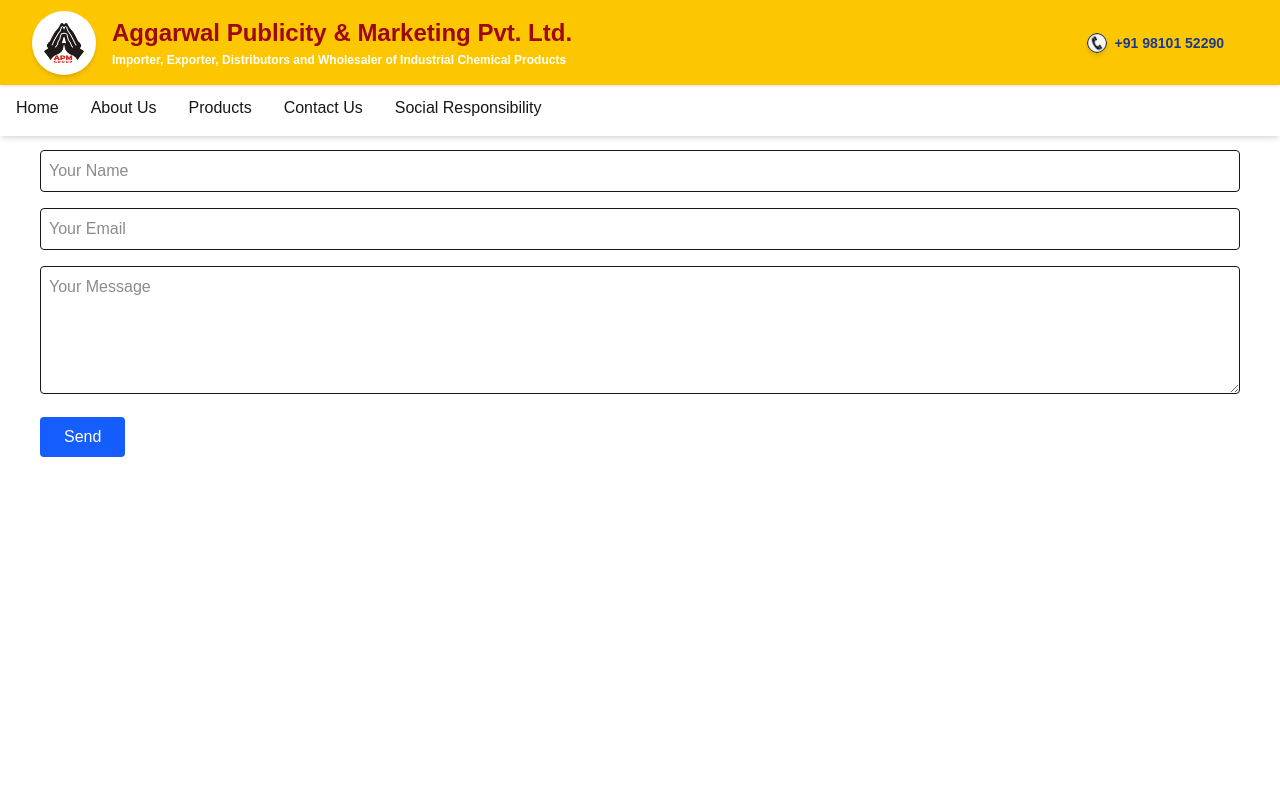
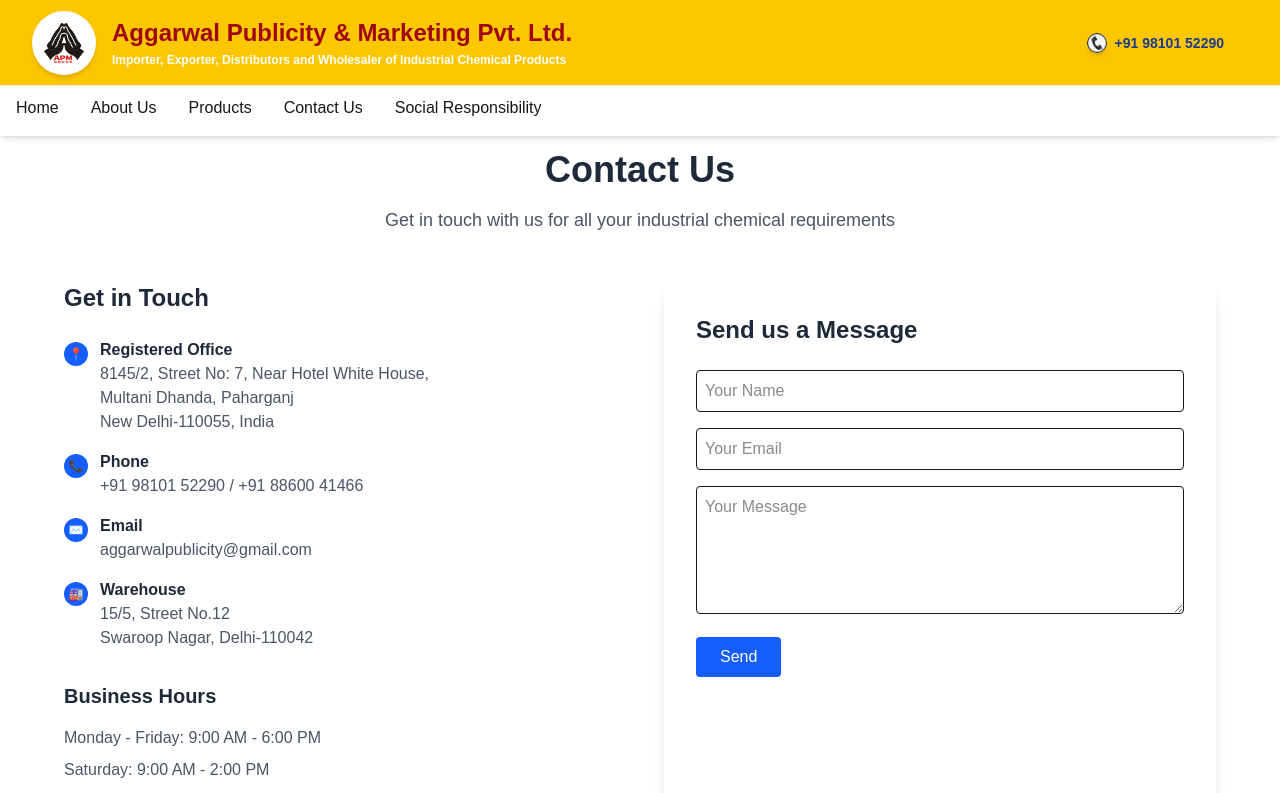
Before and after one commit to Anjali-534/Aggarwal-Publicity, a Next.js app: page /contact in a window 1280 px wide. Shown: the top 793 px of the page. Built offline with nearby package versions, Linux system fonts and the light colour scheme.

Commit message:
edited changes

```diff
--- a/src/app/contact/page.js
+++ b/src/app/contact/page.js
@@ -2,10 +2,106 @@
 import { ContactForm } from '@/components/contact-form';
 
 export default function ContactPage() {
+  const contactInfo = {
+    office: `8145/2, Street No: 7, Near Hotel White House,\nMultani Dhanda, Paharganj\nNew Delhi-110055, India`,
+    phone1: '+91 98101 52290',
+    phone2: '+91 88600 41466',
+    email: 'aggarwalpublicity@gmail.com',
+    warehouse: '15/5, Street No.12\nSwaroop Nagar, Delhi-110042',
+    hours: [
+      'Monday - Friday: 9:00 AM - 6:00 PM',
+      'Saturday: 9:00 AM - 2:00 PM',
+      'Sunday: Closed',
+    ]
+  };
+
   return (
-    <div className="min-h-screen p-10">
-      <h1 className="text-3xl font-bold mb-6">Contact Us</h1>
-      <ContactForm />
+    <div className="py-20 px-6">
+      <div className="container mx-auto max-w-6xl">
+        <div className="text-center mb-12">
+          <h1 className="text-4xl md:mt-5 font-bold text-gray-800 mb-4">Contact Us</h1>
+          <p className="text-lg text-gray-600">
+            Get in touch with us for all your industrial chemical requirements
+          </p>
+        </div>
+
+        <div className="grid grid-cols-1 lg:grid-cols-2 gap-12">
+          {/* Contact Info */}
+          <div className="space-y-8">
+            <div>
+              <h2 className="text-2xl font-semibold text-gray-800 mb-6">Get in Touch</h2>
+              <div className="space-y-4">
+                {/* Office */}
+                <div className="flex items-start space-x-3">
+                  <div className="w-6 h-6 bg-blue-600 rounded-full flex items-center justify-center mt-1">
+                    <span className="text-white text-xs">📍</span>
+                  </div>
+                  <div>
+                    <h3 className="font-semibold text-gray-800">Registered Office</h3>
+                    <p className="text-gray-600 whitespace-pre-line">{contactInfo.office}</p>
+                  </div>
+                </div>
+                {/* Phone */}
+                <div className="flex items-start space-x-3">
+                  <div className="w-6 h-6 bg-blue-600 rounded-full flex items-center justify-center mt-1">
+                    <span className="text-white text-xs">📞</span>
+                  </div>
+                  <div>
+                    <h3 className="font-semibold text-gray-800">Phone</h3>
+                    <p className="text-gray-600">
+                      <a href={`tel:${contactInfo.phone1.replace(/\s/g, '')}`} className="hover:text-blue-600">
+                        {contactInfo.phone1}
+                      </a>{" / "}
+                      <a href={`tel:${contactInfo.phone2.replace(/\s/g, '')}`} className="hover:text-blue-600">
+                        {contactInfo.phone2}
+                      </a>
+                    </p>
+                  </div>
+                </div>
+                {/* Email */}
+                <div className="flex items-start space-x-3">
+                  <div className="w-6 h-6 bg-blue-600 rounded-full flex items-center justify-center mt-1">
+                    <span className="text-white text-xs">✉️</span>
+                  </div>
+                  <div>
+                    <h3 className="font-semibold text-gray-800">Email</h3>
+                    <p className="text-gray-600">
+                      <a href={`mailto:${contactInfo.email}`} className="hover:text-blue-600">
+                        {contactInfo.email}
+                      </a>
+                    </p>
+                  </div>
+                </div>
+                {/* Warehouse */}
+                <div className="flex items-start space-x-3">
+                  <div className="w-6 h-6 bg-blue-600 rounded-full flex items-center justify-center mt-1">
+                    <span className="text-white text-xs">🏭</span>
+                  </div>
+                  <div>
+                    <h3 className="font-semibold text-gray-800">Warehouse</h3>
+                    <p className="text-gray-600 whitespace-pre-line">{contactInfo.warehouse}</p>
+                  </div>
+                </div>
+              </div>
+            </div>
+
+            <div>
+              <h3 className="text-xl font-semibold text-gray-800 mb-4">Business Hours</h3>
+              <div className="space-y-2 text-gray-600">
+                {contactInfo.hours.map((line, idx) => (
+                  <p key={idx}>{line}</p>
+                ))}
+              </div>
+            </div>
+          </div>
+
+          {/* Contact Form */}
+          <div className="bg-white p-8 rounded-lg shadow-lg">
+            <h2 className="text-2xl font-semibold text-gray-800 mb-6">Send us a Message</h2>
+            <ContactForm />
+          </div>
+        </div>
+      </div>
     </div>
   );
 }
--- a/src/app/products/page.js
+++ b/src/app/products/page.js
@@ -170,7 +170,7 @@
                 Know More
               </Link>
               <Link
-                href={product.link}
+                href="/contact"
                 className="mt-4 inline-block bg-blue-600 text-white px-3 py-2 rounded-lg text-sm hover:bg-blue-700 transition-all"
               >
                Query
```
